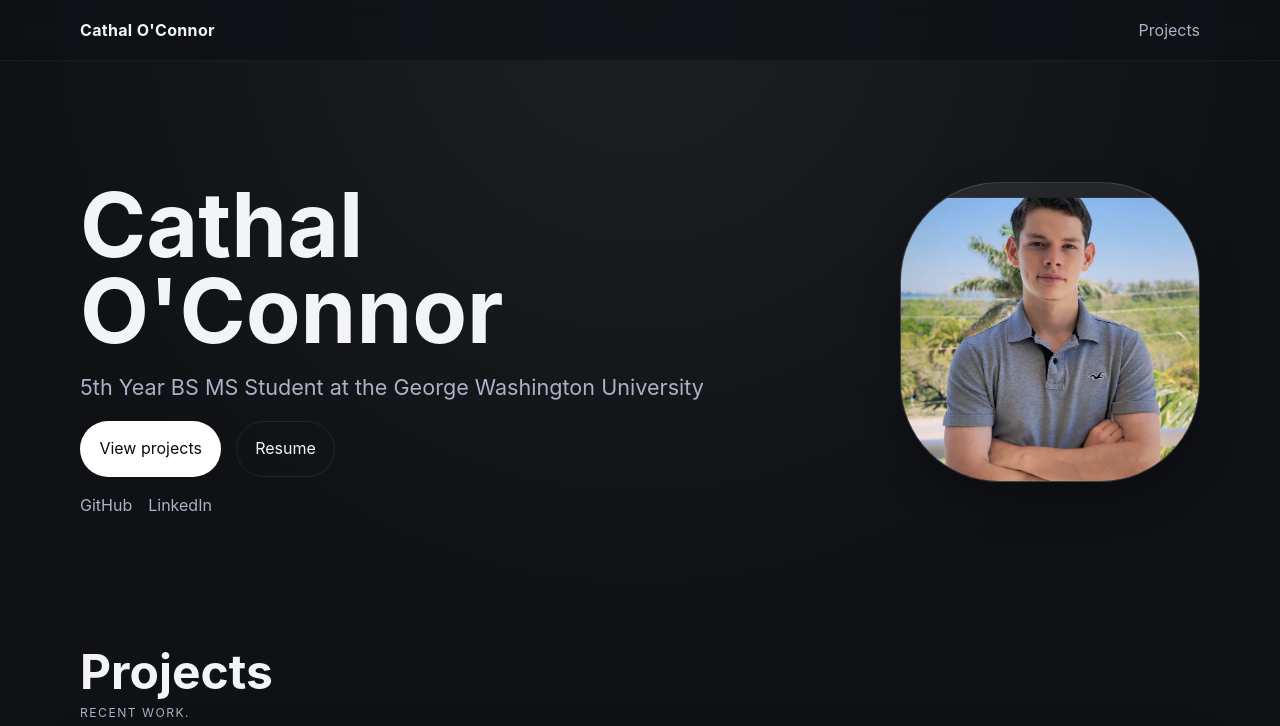
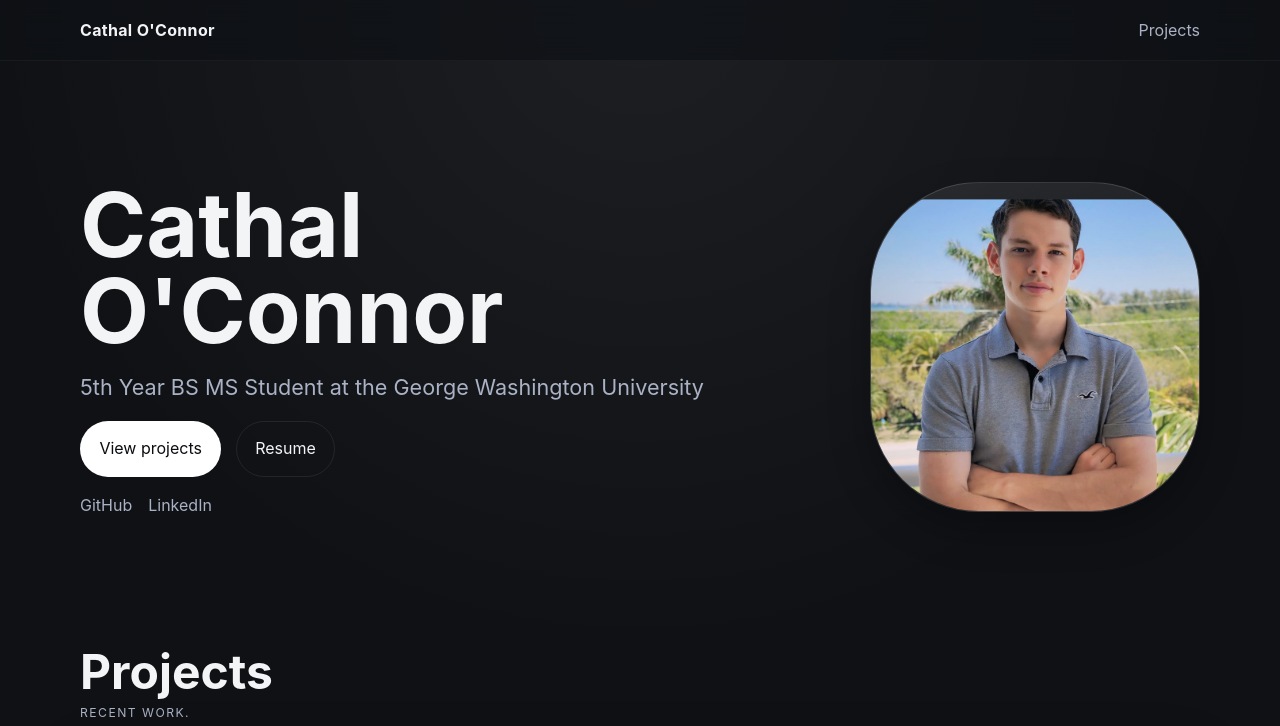
Before and after one commit to oconnortc03/oconnortc03.github.io, a Jekyll site: the page built from index.html, in a window 1280 px wide and 1400 px high. Shown: the top 726 px of the window. Built offline with Jekyll 4.4.1, drawn with Linux system fonts in a browser that asks for light colours; grey boxes are pictures that could not be loaded.

Commit message:
Headshot spacing

```diff
--- a/assets/css/style.css
+++ b/assets/css/style.css
@@ -135,8 +135,8 @@
 }
 
 .hero-headshot {
-  flex: 0 0 clamp(210px, 28vw, 300px);
-  width: clamp(210px, 28vw, 300px);
+  flex: 0 0 clamp(210px, 28vw, 330px);
+  width: clamp(210px, 28vw, 330px);
   aspect-ratio: 1;
   overflow: hidden;
   border: 1px solid rgba(255,255,255,0.14);
```
